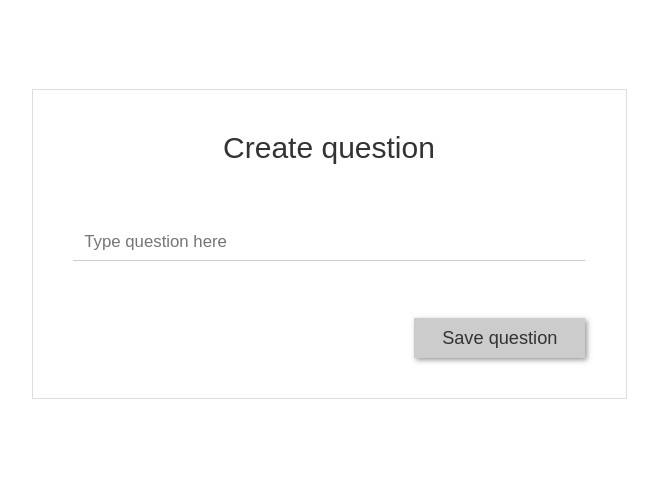
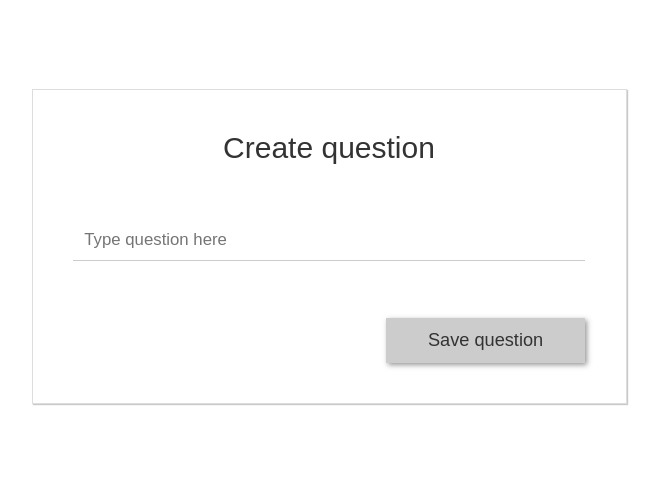
Before and after one commit to ElleP/DA401A_Projekt, a PHP site: page /question.php in a window 1280 px wide. Shown: the part 140-632 px from the top of the page, without its empty margins (311-970 px from the left). Run offline with PHP 8.4, Linux system fonts and the light colour scheme; some libraries are stand-ins or nearby versions.

Commit message:
Small changes in css

```diff
--- a/public_screen/css/style.css
+++ b/public_screen/css/style.css
@@ -1,7 +1,7 @@
 * {
 	margin:0;
 	padding:0;
-	font-family: 'HelveticaNeue-Light', sans-serif;
+
 }
 
 header{
@@ -14,10 +14,13 @@ header img{
 	width:270px;
 }
 
+/* Styling for .box and elements in .box surrounding form */
 .box{
+	font-family: 'HelveticaNeue-Light', sans-serif;
 	position: relative;
 	margin:15% 0% !important;
 	border:1px solid #ddd;
+	box-shadow: 1px 1px 1px 0px rgba(150,150,150,.5);
 	padding:2%;
 	text-align: center;
 	margin:auto;
@@ -27,12 +30,10 @@ header img{
 
 .box h2{
 	margin:5% 0 10% 0;
-
 	text-align: center;
 }
 
 .box form input[type=text]{
-	font-family: 'HelveticaNeue', sans-serif;
 	font-size: 1.2em;
 	border:none;
 	border-bottom:1px solid #ccc;
@@ -44,8 +45,8 @@ header img{
 .box form button{
 	margin:10% 5% 5% 0%;
 	display:block;
-	width:30%;
-	height:40px;
+	width:35%;
+	height:45px;
 	box-shadow: 2px 2px 5px 0px rgba(50,50,50,.5);
 	background-color:#ccc;
 	font-size: 1.3em;
@@ -53,24 +54,6 @@ header img{
 	float:right;
 }
 
-/* Styling of placeholder text in forms */
-
-.box form ::-webkit-input-placeholder {
-   font-family: 'HelveticaNeue-Light', sans-serif;
-}
-
-.box form :-moz-placeholder { /* Firefox 18- */
-    font-family: 'HelveticaNeue-Light', sans-serif;
-}
-
-.box form::-moz-placeholder {  /* Firefox 19+ */
-    font-family: 'HelveticaNeue-Light', sans-serif;
-}
-
-.box form:-ms-input-placeholder {
-    font-family: 'HelveticaNeue-Light', sans-serif;
-}
-
 /* Remove blue outline on form elements */
 input:focus, select:focus, textarea:focus, button:focus {
     outline: none;
```
Also changed, not shown: public_screen/question.php (+1 -6 lines).
